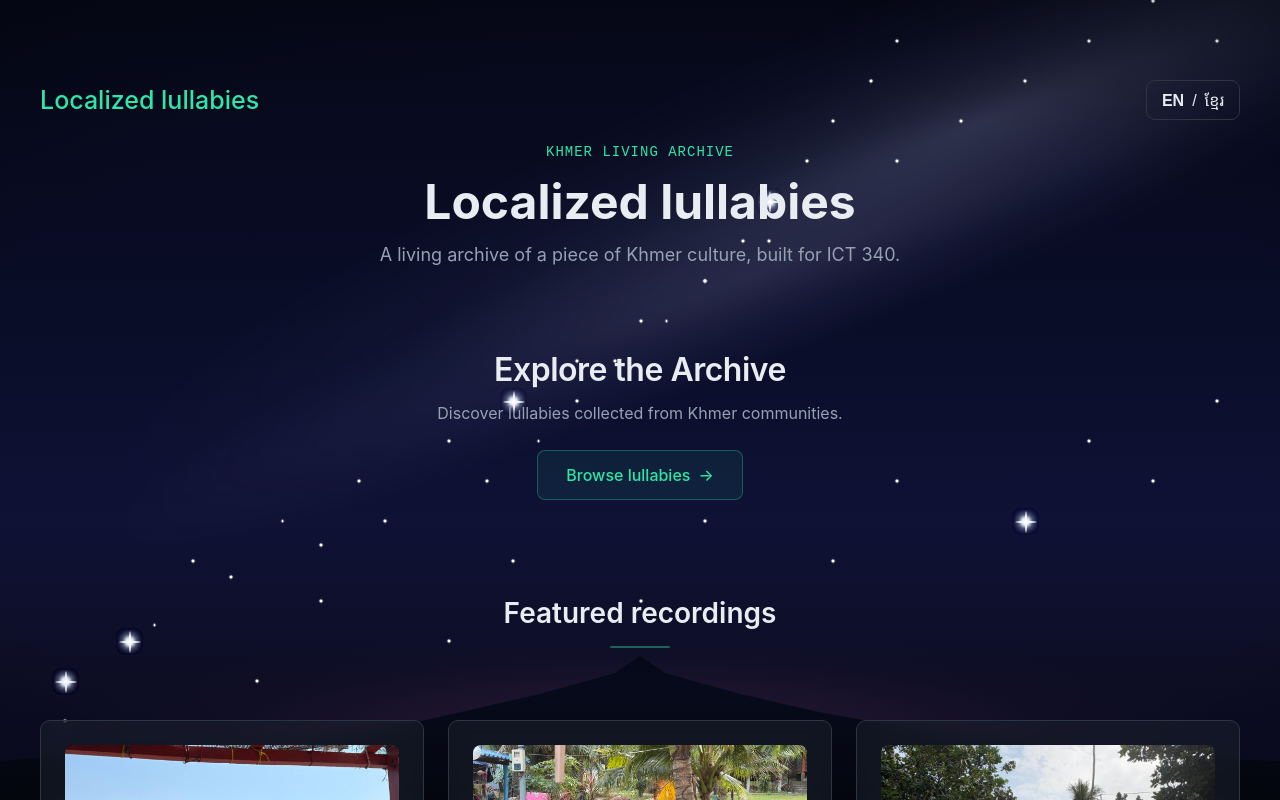
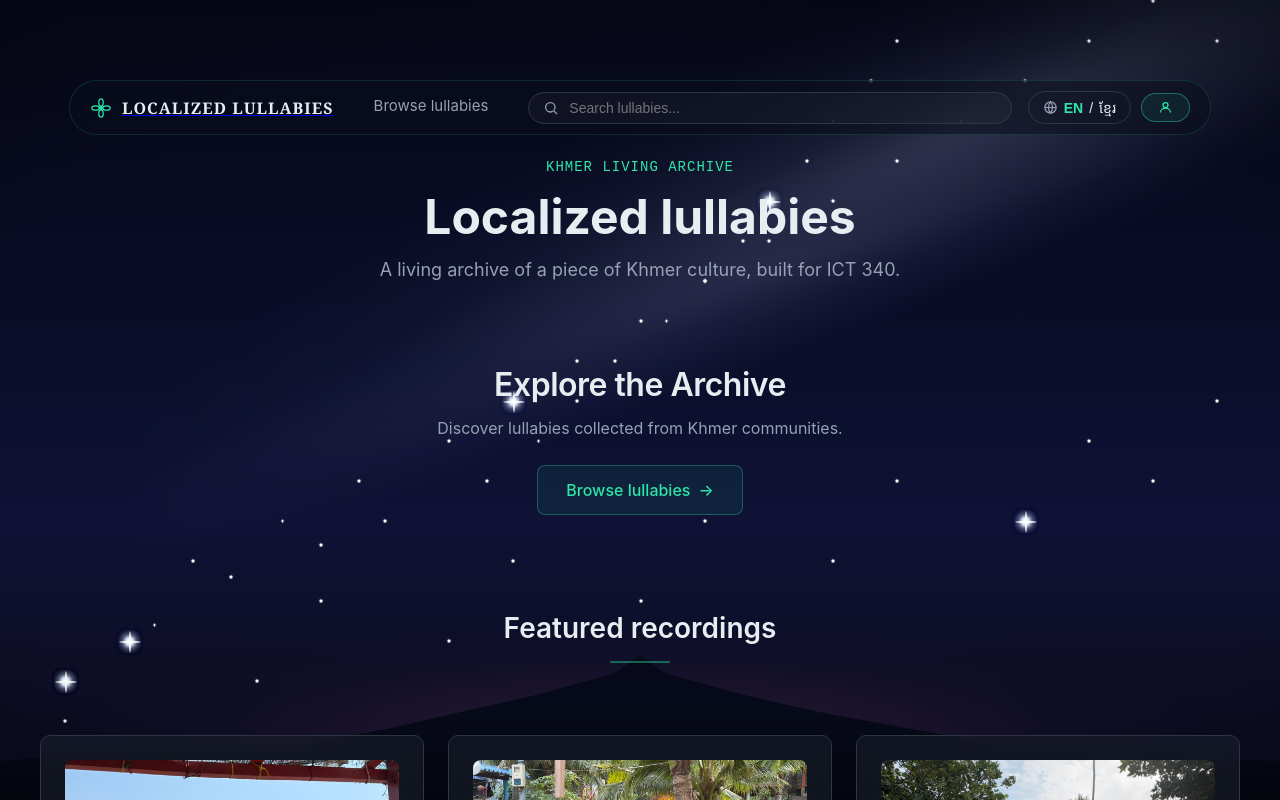
Before and after one commit to Manaaaaaa/lala_lullabies, a Next.js app: page / in a window 1280 px wide. Shown: the top 800 px of the page. Built offline with nearby package versions, Linux system fonts and the light colour scheme.

Commit message:
redesign_header[ai_assisted]

```diff
--- a/components/Header.js
+++ b/components/Header.js
@@ -1,60 +1,240 @@
 "use client";
+import { useState } from "react";
 import Link from "next/link";
+import { usePathname, useRouter } from "next/navigation";
 import { useLanguage } from "./LanguageProvider";
 import uiText from "./uiText";
 import collection from "../collection.config.js";
+import "./header.css";
+
+const FlowerIcon = () => (
+  <svg width="22" height="22" viewBox="0 0 24 24" fill="none" stroke="#2EE6A8" strokeWidth="1.4">
+    <circle cx="12" cy="12" r="2.2" fill="#2EE6A8" stroke="none" />
+    <ellipse cx="12" cy="6" rx="2.4" ry="4" />
+    <ellipse cx="12" cy="18" rx="2.4" ry="4" />
+    <ellipse cx="6" cy="12" rx="4" ry="2.4" />
+    <ellipse cx="18" cy="12" rx="4" ry="2.4" />
+  </svg>
+);
+
+const SearchIcon = () => (
+  <svg width="16" height="16" viewBox="0 0 24 24" fill="none" stroke="#97A1B3" strokeWidth="2">
+    <circle cx="11" cy="11" r="7" />
+    <line x1="21" y1="21" x2="16.65" y2="16.65" />
+  </svg>
+);
+
+const GlobeIcon = () => (
+  <svg width="15" height="15" viewBox="0 0 24 24" fill="none" stroke="#97A1B3" strokeWidth="2">
+    <circle cx="12" cy="12" r="9" />
+    <line x1="3" y1="12" x2="21" y2="12" />
+    <path d="M12 3a14 14 0 0 1 0 18 14 14 0 0 1 0-18z" />
+  </svg>
+);
+
+const PersonIcon = () => (
+  <svg width="15" height="15" viewBox="0 0 24 24" fill="none" stroke="#2EE6A8" strokeWidth="2">
+    <circle cx="12" cy="8" r="4" />
+    <path d="M4 20c0-4 3.6-7 8-7s8 3 8 7" />
+  </svg>
+);
 
 export default function Header() {
   const { language, toggleLanguage } = useLanguage();
   const t = uiText[language];
+  const pathname = usePathname();
+  const router = useRouter();
+  const [menuOpen, setMenuOpen] = useState(false);
+
+  const navItems = [
+    { href: "/", label: t.homeLink },
+    { href: "/browse", label: t.browseLink },
+    { href: "/about", label: t.aboutLink },
+  ];
+
+  const handleSearchSubmit = (e) => {
+    e.preventDefault();
+    router.push("/browse");
+  };
 
   const styles = {
-    header: {
+    wrap: { position: "sticky", top: 12, zIndex: 40, marginBottom: 24 },
+    pill: {
       display: "flex",
       alignItems: "center",
       justifyContent: "space-between",
-      marginBottom: 24,
+      gap: 16,
+      maxWidth: 1100,
+      margin: "0 auto",
+      padding: "10px 20px",
+      borderRadius: 999,
+      backgroundColor: "rgba(10, 14, 28, 0.55)",
+      backdropFilter: "blur(12px)",
+      WebkitBackdropFilter: "blur(12px)",
+      border: "1px solid rgba(46, 230, 168, 0.15)",
     },
+    logoGroup: { display: "flex", alignItems: "center", gap: 10, flexShrink: 0 },
     title: {
-      fontSize: 25,
-      fontWeight: 500,
+      fontFamily: "Georgia, 'Times New Roman', serif",
+      fontSize: 16,
+      fontWeight: 600,
+      letterSpacing: 1,
+      textTransform: "uppercase",
+      color: "#E8EDF2",
+      textDecoration: "none",
+      whiteSpace: "nowrap",
+    },
+    link: { color: "#97A1B3", textDecoration: "none", fontSize: 15, paddingBottom: 4 },
+    activeLink: {
       color: "#2EE6A8",
       textDecoration: "none",
-      transition: "color 0.2s ease",
+      fontSize: 15,
+      paddingBottom: 4,
+      borderBottom: "2px solid #2EE6A8",
     },
-    button: {
-      padding: "8px 15px",
-      borderRadius: 9,
-      fontSize: 16,
-      fontWeight: 500,
+    searchWrap: {
+      display: "flex",
+      alignItems: "center",
+      gap: 8,
+      flex: 1,
+      minWidth: 0,
+      padding: "6px 14px",
+      borderRadius: 999,
+      border: "1px solid #2E3644",
+      backgroundColor: "rgba(255,255,255,0.03)",
+    },
+    searchInput: {
+      flex: 1,
+      minWidth: 0,
+      border: "none",
+      outline: "none",
+      background: "transparent",
+      color: "#E8EDF2",
+      fontSize: 14,
+    },
+    langButton: {
+      display: "flex",
+      alignItems: "center",
+      gap: 6,
+      padding: "6px 14px",
+      borderRadius: 999,
+      fontSize: 14,
       color: "#E8EDF2",
       backgroundColor: "transparent",
       border: "1px solid #2E3644",
       cursor: "pointer",
-      transition: "background-color 0.2s ease",
+      whiteSpace: "nowrap",
     },
-    active: {
-      fontWeight: 700,
+    active: { fontWeight: 700, color: "#2EE6A8" },
+    signInButton: {
+      display: "flex",
+      alignItems: "center",
+      gap: 6,
+      padding: "6px 16px",
+      borderRadius: 999,
+      fontSize: 14,
+      color: "#2EE6A8",
+      backgroundColor: "rgba(46, 230, 168, 0.08)",
+      border: "1px solid rgba(46, 230, 168, 0.4)",
+      cursor: "pointer",
+      whiteSpace: "nowrap",
     },
-    separator: {
-      margin: "0 8px",
+    hamburger: {
+      width: 36,
+      height: 36,
+      borderRadius: "50%",
+      border: "1px solid #2E3644",
+      backgroundColor: "transparent",
+      color: "#E8EDF2",
+      cursor: "pointer",
+      flexShrink: 0,
+    },
+    mobilePanel: {
+      marginTop: 8,
+      maxWidth: 1100,
+      margin: "8px auto 0",
+      padding: "16px 20px",
+      borderRadius: 20,
+      backgroundColor: "rgba(10, 14, 28, 0.7)",
+      backdropFilter: "blur(12px)",
+      border: "1px solid rgba(46, 230, 168, 0.15)",
+      flexDirection: "column",
+      gap: 12,
     },
   };
 
   return (
-    <header style={styles.header}>
-      <Link href="/" style={styles.title}>
-        {collection.name}
+    <div style={styles.wrap}>
+      <header style={styles.pill}>
+        <Link href="/" style={styles.logoGroup}>
+          <FlowerIcon />
+          <span style={styles.title}>{collection.name}</span>
         </Link>
-      <button
-        onClick={toggleLanguage}
-        style={styles.button}
-        aria-label="Switch language"
+
+        <nav className="nav-links">
+          {navItems.map((item) => (
+            <Link
+              key={item.href}
+              href={item.href}
+              style={pathname === item.href ? styles.activeLink : styles.link}
             >
+              {item.label}
+            </Link>
+          ))}
+        </nav>
+
+        <form className="header-search" style={styles.searchWrap} onSubmit={handleSearchSubmit}>
+          <SearchIcon />
+          <input
+            type="text"
+            placeholder={t.searchPlaceholder}
+            style={styles.searchInput}
+            aria-label={t.searchPlaceholder}
+          />
+        </form>
+
+        <div style={{ display: "flex", alignItems: "center", gap: 10, flexShrink: 0 }}>
+          <button onClick={toggleLanguage} style={styles.langButton} aria-label="Switch language">
+            <GlobeIcon />
             <span style={language === "en" ? styles.active : {}}>EN</span>
-        <span style={styles.separator}>/</span>
+            <span>/</span>
             <span style={language === "km" ? styles.active : {}}>ខ្មែរ</span>
           </button>
+
+          {/* Decorative only — no auth is implemented yet */}
+          <button className="sign-in-btn" style={styles.signInButton}>
+            <PersonIcon />
+            {t.signIn}
+          </button>
+
+          <button
+            className="hamburger-btn"
+            style={styles.hamburger}
+            onClick={() => setMenuOpen((v) => !v)}
+            aria-label="Toggle menu"
+            aria-expanded={menuOpen}
+          >
+            ☰
+          </button>
+        </div>
       </header>
+
+      <div className={`mobile-panel${menuOpen ? " open" : ""}`} style={styles.mobilePanel}>
+        {navItems.map((item) => (
+          <Link
+            key={item.href}
+            href={item.href}
+            style={pathname === item.href ? styles.activeLink : styles.link}
+            onClick={() => setMenuOpen(false)}
+          >
+            {item.label}
+          </Link>
+        ))}
+        <button style={styles.signInButton}>
+          <PersonIcon />
+          {t.signIn}
+        </button>
+      </div>
+    </div>
   );
 }
--- /dev/null
+++ b/components/header.css
@@ -0,0 +1,33 @@
+.nav-links {
+  display: flex;
+  gap: 24px;
+}
+
+.hamburger-btn {
+  display: none;
+}
+
+.mobile-panel {
+  display: none;
+}
+
+@media (max-width: 900px) {
+  .header-search {
+    display: none;
+  }
+}
+
+@media (max-width: 640px) {
+  .nav-links {
+    display: none;
+  }
+  .sign-in-btn {
+    display: none;
+  }
+  .hamburger-btn {
+    display: inline-flex;
+  }
+  .mobile-panel.open {
+    display: flex;
+  }
+}
```
Lines whose indentation alone changed are shown as unchanged.
